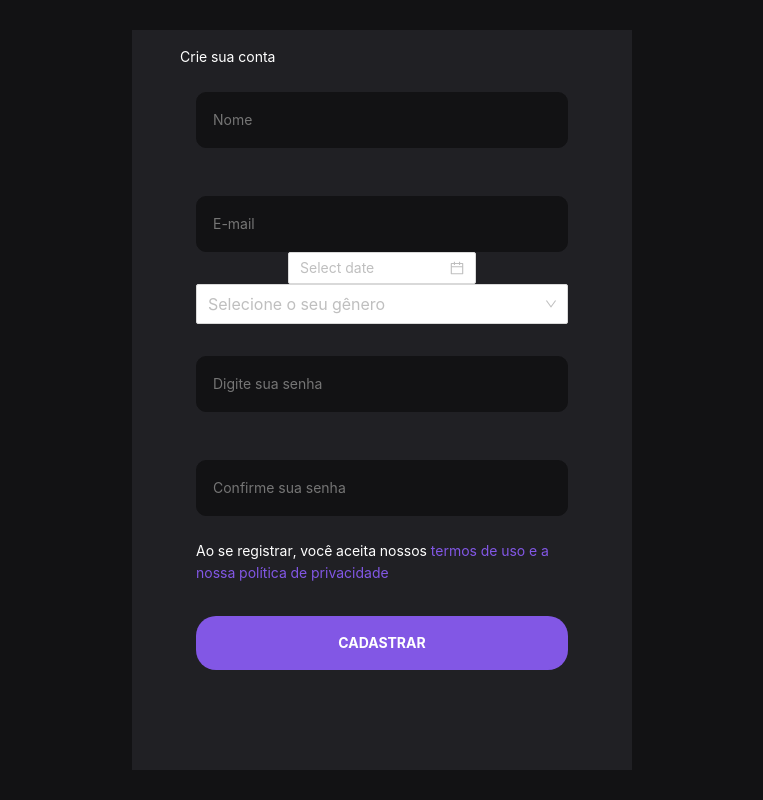
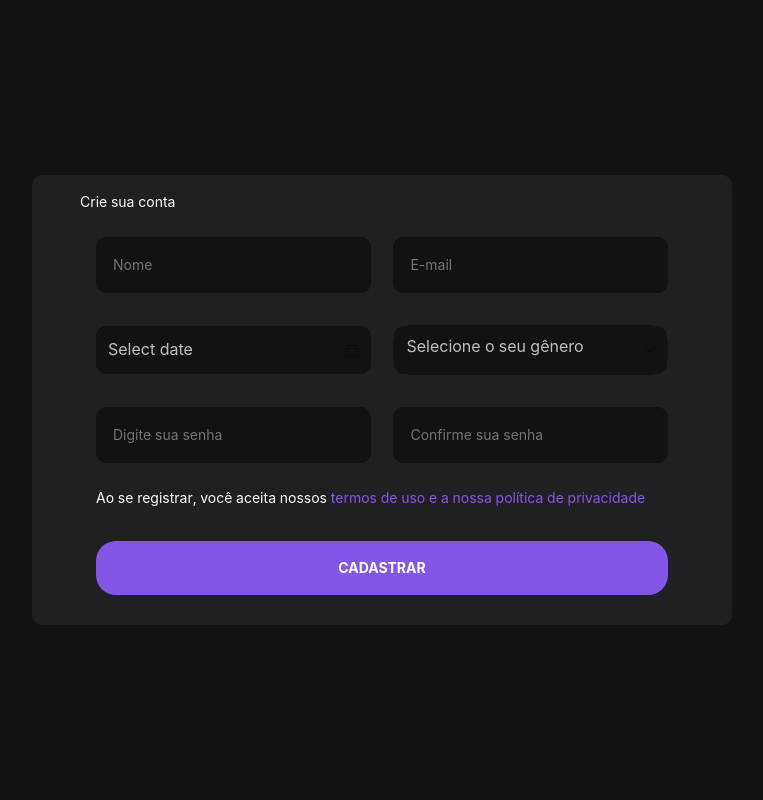
Before and after one commit to Lippi99/Dashboard, a Next.js app: page /register in a window 1280 px wide. Shown: the whole page, without its empty margins (258-1021 px from the left). Built offline with nearby package versions, Linux system fonts and the light colour scheme.

Commit message:
fixed form contaienr

```diff
--- a/src/Containers/Register/Form/index.tsx
+++ b/src/Containers/Register/Form/index.tsx
@@ -9,6 +9,7 @@ import { Select } from "antd";
 
 import {
   Container,
+  GenreContainer,
   HeaderContainer,
   InputContainer,
   PrivacyContainer,
@@ -64,6 +65,7 @@ export const Form = () => {
         </HeaderContainer>
         <InputContainer>
           <ControlledInput
+            width="48%"
             type="text"
             autoComplete="on"
             required
@@ -72,6 +74,7 @@ export const Form = () => {
             control={control}
           />
           <ControlledInput
+            width="48%"
             type="text"
             autoComplete="on"
             required
@@ -79,26 +82,26 @@ export const Form = () => {
             name="email"
             control={control}
           />
-          {/* <DatePicker
-            placeholder="Data de nascimento"
-            style={{
-              width: "100%",
-              height: "52px",
-              background: "#121214",
-              border: "1px solid #121214",
-              borderRadius: "10px",
-              margin: "2rem 0",
-            }}
-            format={dateFormatList}
-          /> */}
-          <ControlledDataPicker name="birth" control={control} />
-          <div style={{ width: "100%", marginBottom: "2rem" }}>
+
+          <ControlledDataPicker
+            width="48%"
+            borderRadius="10px"
+            height="48px"
+            background="#121214"
+            border="1px solid #121214"
+            name="birth"
+            control={control}
+          />
+
+          <GenreContainer>
             <ControlledSelect
+              width="100%"
+              background="#121214"
+              border="1px solid #121214"
               control={control}
               name="genre"
               borderRadius="20px"
               size="large"
-              width="100%"
               placeholder="Selecione o seu gênero"
             >
               <Option value="Masculino">Masculino</Option>
@@ -107,9 +110,10 @@ export const Form = () => {
                 Prefiro não me identificar
               </Option>
             </ControlledSelect>
-          </div>
+          </GenreContainer>
 
           <ControlledInput
+            width="48%"
             type="password"
             autoComplete="on"
             required
@@ -118,6 +122,7 @@ export const Form = () => {
             control={control}
           />
           <ControlledInput
+            width="48%"
             type="passwordConfirm"
             autoComplete="on"
             required
--- a/src/Containers/Register/Form/styles.ts
+++ b/src/Containers/Register/Form/styles.ts
@@ -1,10 +1,11 @@
 import styled from "styled-components";
 
 export const Container = styled.form`
-  max-width: 500px;
-  height: 740px;
+  max-width: 700px;
+  height: 450px;
   width: 100%;
   overflow-y: auto;
+  border-radius: 10px;
   background-color: var(--lightBlack);
   margin: 0 auto;
   padding: 1rem 0;
@@ -27,12 +28,28 @@ export const InputContainer = styled.div`
   width: 100%;
   display: flex;
   align-items: center;
-  flex-direction: column;
+  justify-content: space-between;
+  row-gap: 2rem;
+  flex-wrap: wrap;
   padding: 1.5rem 4rem;
 
   .ant-picker-input > input {
     color: white;
     border: none;
+  }
+`;
+
+export const GenreContainer = styled.div`
+  width: 48%;
+ > div:nth-child(1) > div:nth-child(1) {
+   background-color: #121214;
+   border: 1px solid #121214;
+   color: white;
+
+  }
+  .ant-select-single.ant-select-lg:not(.ant-select-customize-input) .ant-select-selector {
+    height: 48px;
+    border-radius: 10px;
   }
 `;
 
--- a/src/components/ControlledSelect/index.tsx
+++ b/src/components/ControlledSelect/index.tsx
@@ -19,11 +19,7 @@ export const ControlledSelect = ({
         name={name}
         control={control}
         render={({ field: { onChange, value } }) => (
-          <SelectInput
-            value={value}
-            {...rest}
-            onChange={onChange}
-          ></SelectInput>
+          <SelectInput value={value} {...rest} onChange={onChange} />
         )}
       />
     </>
--- a/src/components/DataPicker/index.tsx
+++ b/src/components/DataPicker/index.tsx
@@ -1,14 +1,32 @@
 import { DatePicker } from "antd";
-import moment from "moment";
 
 interface DatePickerProps {
+  width?: string;
   onChange: any;
   value: any;
+  height?: string;
+  borderRadius?: string;
+  background?: string;
+  border?: string;
 }
 
-export const DataPicker = ({ onChange, value }: DatePickerProps) => {
+export const DataPicker = ({
+  width,
+  onChange,
+  value,
+  height,
+  background,
+  borderRadius,
+  border,
+}: DatePickerProps) => {
   const dateFormatList = ["DD/MM/YYYY", "DD/MM/YY"];
   return (
-    <DatePicker value={value} onChange={onChange} format={dateFormatList} />
+    <DatePicker
+      size="large"
+      style={{ width, height, borderRadius, background, border }}
+      value={value}
+      onChange={onChange}
+      format={dateFormatList}
+    />
   );
 };
--- a/src/components/Input/index.tsx
+++ b/src/components/Input/index.tsx
@@ -2,6 +2,7 @@ import { ChangeEvent } from "react";
 import { Input } from "./styles";
 
 export interface InputProps {
+  width?: string;
   type: string;
   placeholder: string;
   autoComplete?: string;
@@ -11,6 +12,7 @@ export interface InputProps {
 }
 
 export const InputField = ({
+  width,
   type,
   placeholder,
   autoComplete,
@@ -20,6 +22,7 @@ export const InputField = ({
 }: InputProps) => {
   return (
     <Input
+      width={width}
       className={value?.length == 0 ? "notEmpty" : ""}
       value={value}
       onChange={onChange}
--- a/src/components/Input/styles.ts
+++ b/src/components/Input/styles.ts
@@ -1,8 +1,12 @@
 import styled from "styled-components";
 
-export const Input = styled.input`
+type InputProps = {
+  width?: string;
+}
+
+export const Input = styled.input<InputProps>`
   background-color: var(--darkBlack);
-  width: 100%;
+  width: ${props => props.width};
   outline: 0;
   transition: 0.5s background-color;
 
@@ -10,8 +14,4 @@ export const Input = styled.input`
     background-color: white;
     color: var(--darkBlack);
   }
-
-  + input {
-    margin-top: 3rem;
-  }
 `;
--- a/src/components/Select/index.tsx
+++ b/src/components/Select/index.tsx
@@ -7,6 +7,7 @@ export interface SelectInputProps {
   height?: string;
   border?: string;
   borderRadius?: string;
+  background?: string;
   children: ReactNode;
   padding?: string;
   placeholder?: string;
@@ -26,6 +27,7 @@ export const SelectInput = ({
   size,
   value,
   onChange,
+  background,
 }: SelectInputProps) => {
   return (
     <Select
@@ -33,7 +35,7 @@ export const SelectInput = ({
       size={size}
       value={value}
       placeholder={placeholder}
-      style={{ width, height, border, borderRadius, padding }}
+      style={{ width, height, border, borderRadius, padding, background }}
     >
       {children}
     </Select>
```
Also changed, not shown: src/components/ControlledDataPicker/index.tsx (+6 -2 lines).
